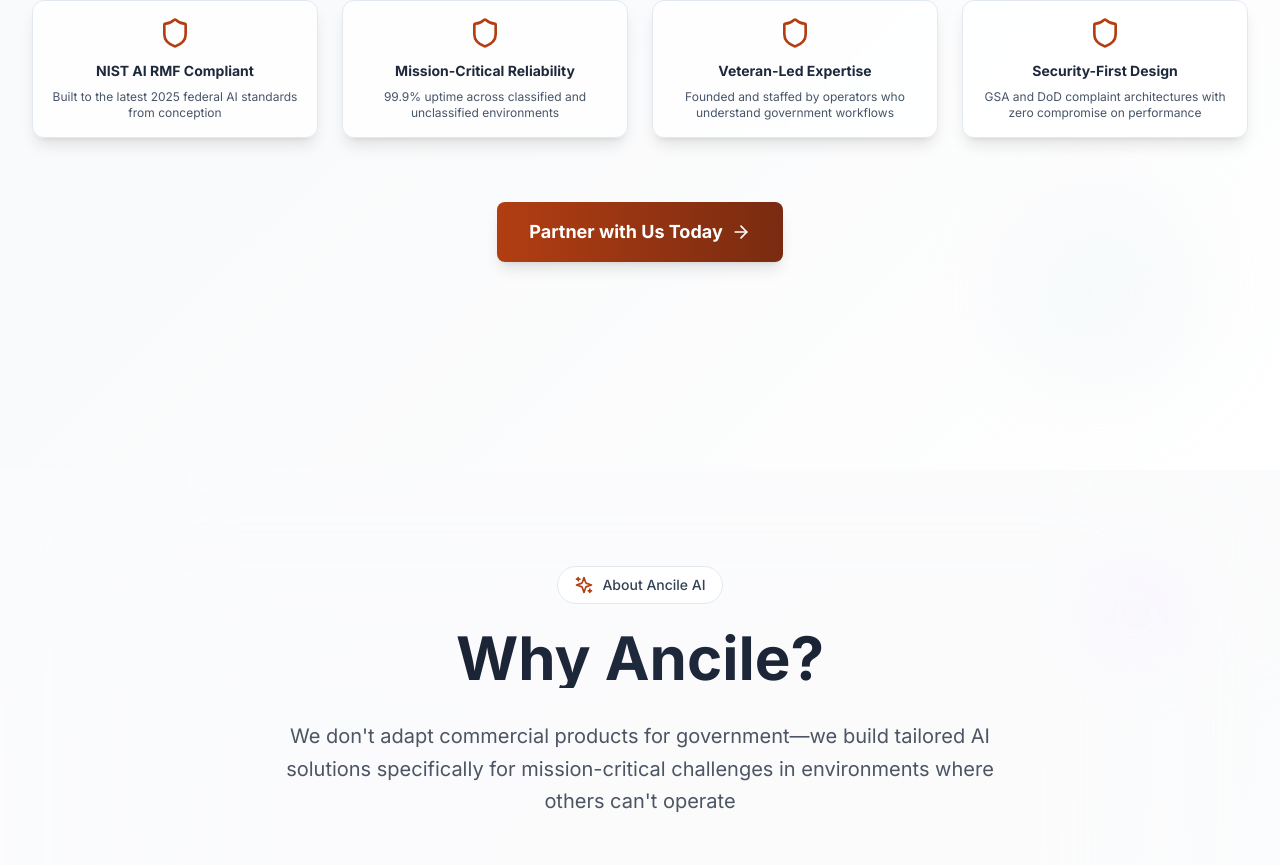
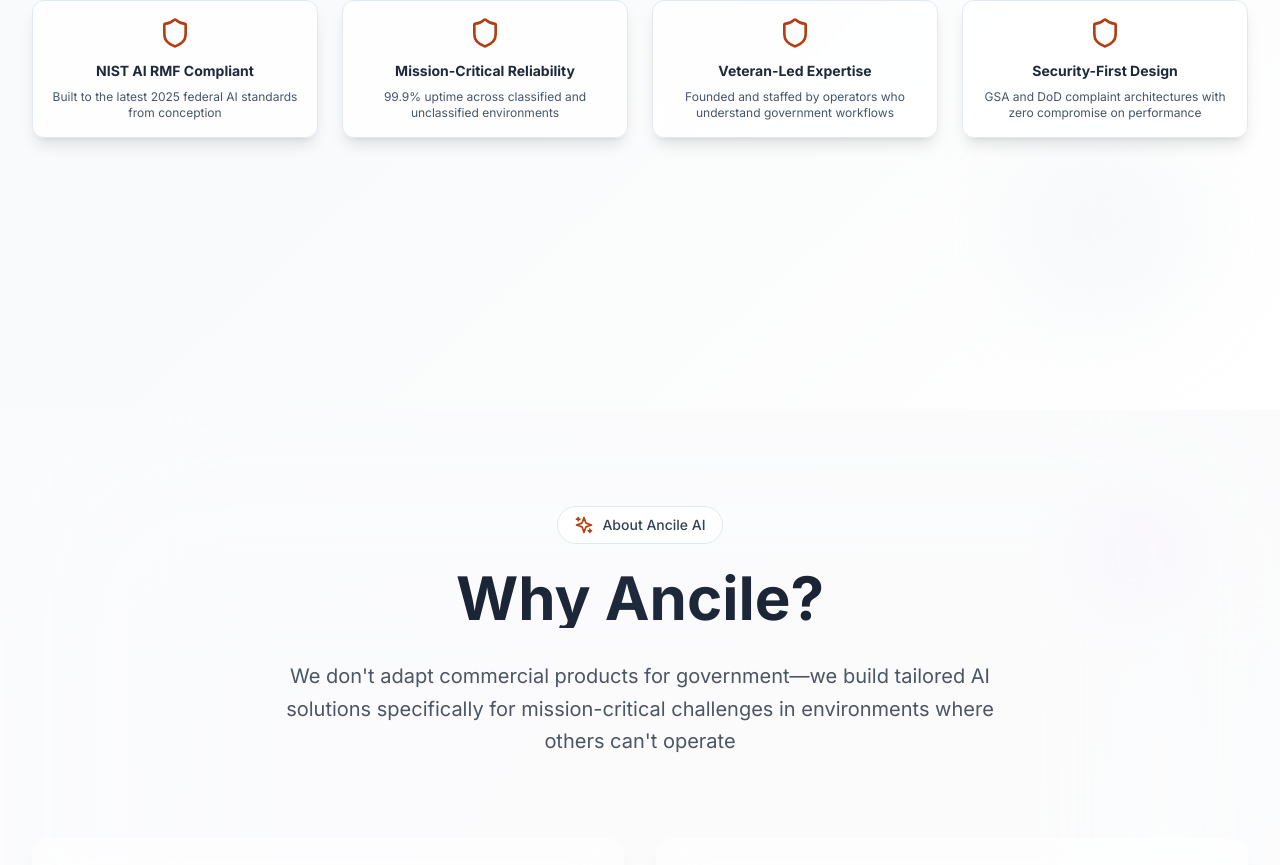
Before and after one commit to ancile-ai-it/ancile_ai, a Next.js app: page / in a window 1280 px wide. Shown: the part 855-1720 px from the top of the page. Built offline with nearby package versions, Linux system fonts and the light colour scheme.

Commit message:
remove extra outreach

```diff
--- a/src/components/Footer.jsx
+++ b/src/components/Footer.jsx
@@ -168,7 +168,7 @@
           </div>
         </div>
 
-        {/* Newsletter Signup */}
+        {/* Newsletter Signup
         <div className="mt-12 mb-8">
           <div className="bg-white/60 backdrop-blur-xl rounded-2xl p-8 border border-slate-200 shadow-lg text-center max-w-2xl mx-auto">
             <h4 className="text-2xl font-bold text-gray-900 mb-4">
@@ -188,7 +188,7 @@
               </button>
             </div>
           </div>
-        </div>
+        </div> */}
 
         {/* Bottom Bar */}
         <div className="border-t border-slate-200 mt-12 pt-8 flex flex-col md:flex-row justify-between items-center">
--- a/src/sections/Hero.jsx
+++ b/src/sections/Hero.jsx
@@ -148,20 +148,7 @@
           </div>
         </div>
 
-        {/* Professional CTA Buttons */}
-        <div
-          className={`text-center flex flex-col sm:flex-row gap-4 justify-center transform transition-all duration-700 delay-600 ${
-            isLoaded ? "translate-y-0 opacity-100" : "translate-y-4 opacity-0"
-          }`}
-        >
-          <button
-            onClick={() => setIsModalOpen(true)}
-            className="bg-gradient-to-r from-burnt-orange-700 to-burnt-orange-900 hover:from-burnt-orange-800 hover:to-burnt-orange-900 text-white px-8 py-4 rounded-lg font-bold text-lg transition-all duration-300 shadow-lg hover:shadow-xl transform hover:-translate-y-1 inline-flex items-center justify-center space-x-2"
-          >
-            <span>Partner with Us Today</span>
-            <ArrowRight className="h-5 w-5 group-hover:translate-x-1 transition-transform" />
-          </button>
-        </div>
+        {/* Professional CTA Buttons removed */}
       </div>
 
       {/* Contact Modal */}
```
